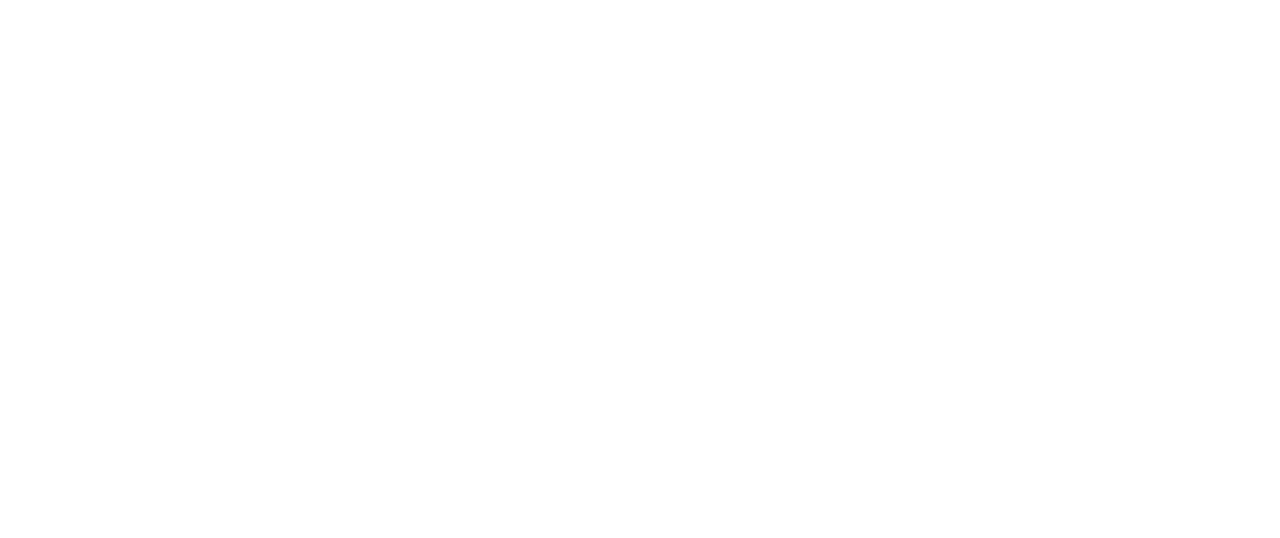
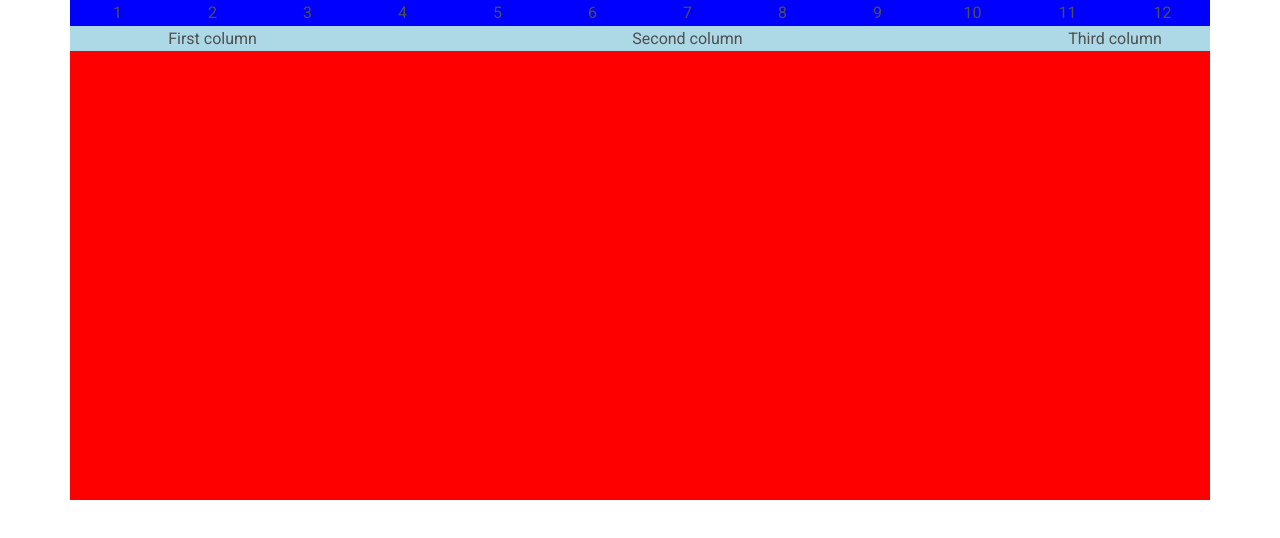
Before and after one commit to FancyPotts/website, a plain HTML site: page index.html in a window 1280 px wide. Drawn offline with Linux system fonts and the light colour scheme.

Commit message:
container, grid system

```diff
--- a/index.html
+++ b/index.html
@@ -22,7 +22,27 @@
   </head>
   <body>
     <!-- Start your project here-->
-
+      <div class="container text-center" style="height: 500px; background-color: red">
+        <div class="row" style="background-color: blue;">
+          <div class="col">1</div>
+          <div class="col">2</div>
+          <div class="col">3</div>
+          <div class="col">4</div>
+          <div class="col">5</div>
+          <div class="col">6</div>
+          <div class="col">7</div>
+          <div class="col">8</div>
+          <div class="col">9</div>
+          <div class="col">10</div>
+          <div class="col">11</div>
+          <div class="col">12</div>
+        </div>
+        <div class="row" style="background-color: lightblue;">
+          <div class="col-md-3">First column</div>
+          <div class="col-md-7">Second column</div>
+          <div class="col-md-2">Third column</div>
+        </div>
+      </div>
     <!-- End your project here-->
 
     <!-- MDB -->
```
